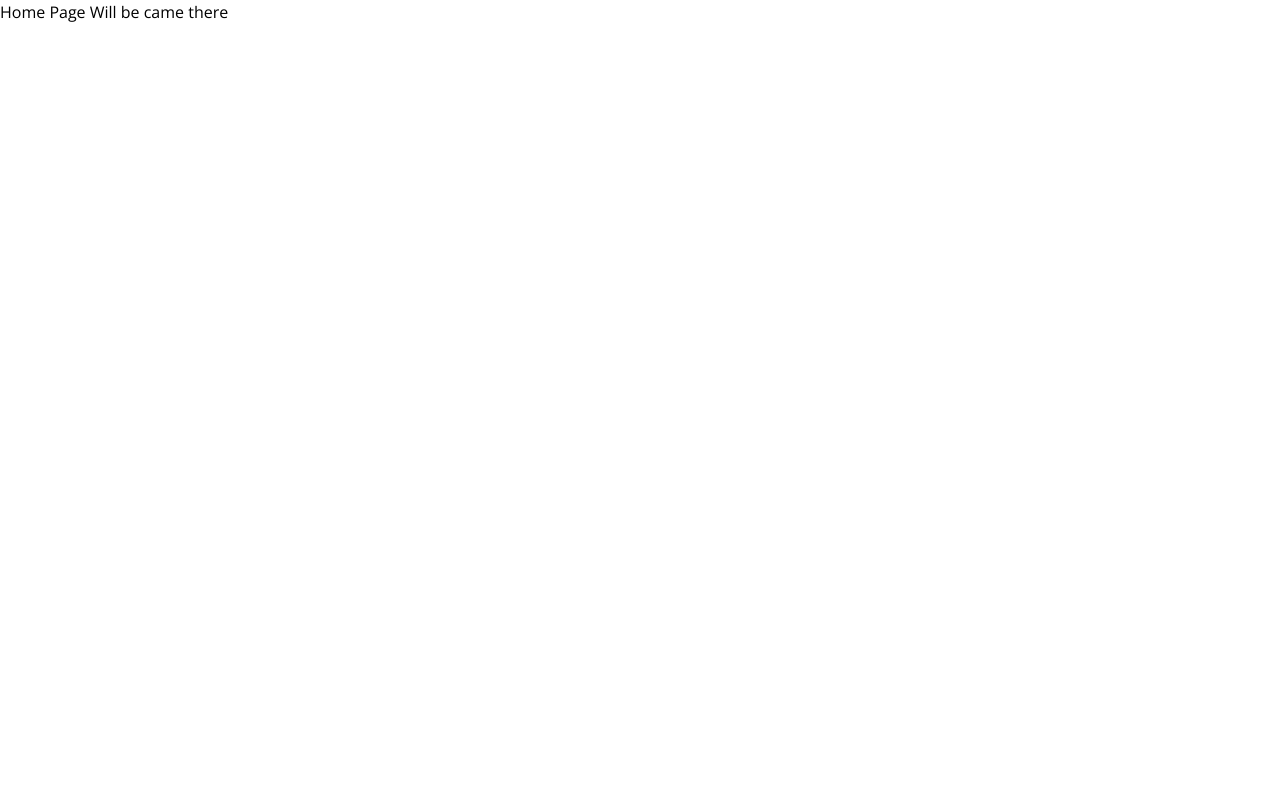
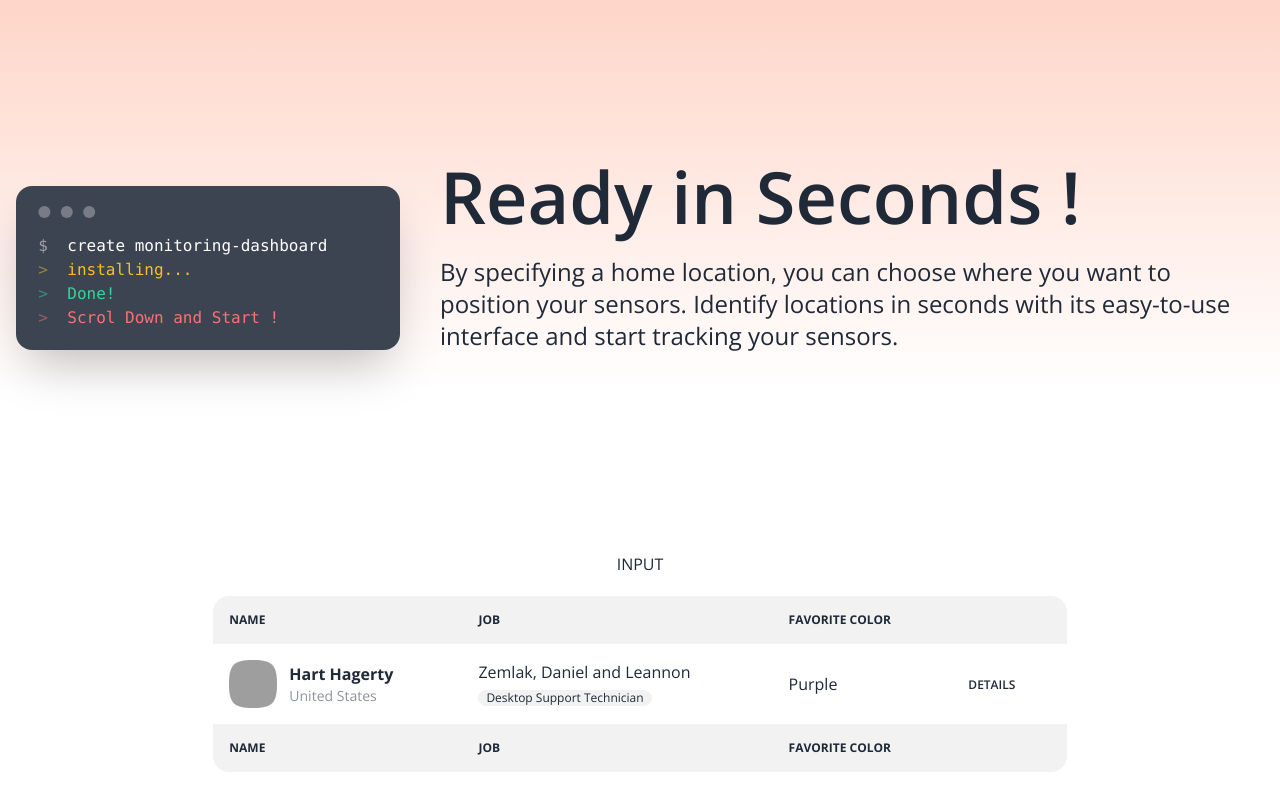
Before and after one commit to fatihes1/Sensor-Monitoring-Dashborard-w-Vue3-NodeJS, a Vue app in the folder client/: page /home in a window 1280 px wide. Built offline with nearby package versions, Linux system fonts and the light colour scheme; grey boxes are pictures that could not be loaded.

Commit message:
started home page design

```diff
--- a/client/package.json
+++ b/client/package.json
@@ -8,6 +8,7 @@
     "lint": "eslint . --ext .vue,.js,.jsx,.cjs,.mjs --fix --ignore-path .gitignore"
   },
   "dependencies": {
+    "daisyui": "^2.15.2",
     "pinia": "^2.0.13",
     "vue": "^3.2.33",
     "vue-router": "^4.0.14"
--- a/client/src/components/HomePage.vue
+++ b/client/src/components/HomePage.vue
@@ -1,9 +1,88 @@
 <template>
-  <h1>Home Page Will be came there</h1>
+  <div>
+      <!-- HERO SECTION -->
+      <div class="hero h-1/3 bg-gradient-to-b from-brand-orange/30 pt-36">
+        <div class="hero-content flex-col lg:flex-row-reverse">
+          <div class="text-center lg:text-left ml-6">
+            <h1 class="text-7xl font-semibold">Ready in Seconds !</h1>
+            <p class="py-6 text-2xl font-thin">By specifying a home location, you can choose where you want to position your sensors. Identify locations in seconds with its easy-to-use interface and start tracking your sensors.</p>
+          </div>
+          <div class="card flex-shrink-0 w-full max-w-sm shadow-2xl bg-base-100">
+            <div class="mockup-code">
+              <pre data-prefix="$"><code>create monitoring-dashboard</code></pre>
+              <pre data-prefix=">" class="text-warning"><code>installing...</code></pre>
+              <pre data-prefix=">" class="text-success"><code>Done!</code></pre>
+              <pre data-prefix=">" class="text-error"><code>Scrol Down and Start !</code></pre>
+            </div>
+          </div>
+        </div>
+      </div>
+
+      <!-- INPUT SECTION -->
+      <div class="mt-40 text-center">
+        INPUT
+      </div>
+
+      <!-- LIST MAIN POINTS -->
+      <div class="w-2/3 mx-auto mt-5">
+        <div class="overflow-x-auto w-full">
+      <table class="table w-full">
+        <!-- head -->
+        <thead>
+          <tr>
+            <th>Name</th>
+            <th>Job</th>
+            <th>Favorite Color</th>
+            <th></th>
+          </tr>
+        </thead>
+        <tbody>
+          <!-- row 1 -->
+          <tr>
+            <td>
+              <div class="flex items-center space-x-3">
+                <div class="avatar">
+                  <div class="mask mask-squircle w-12 h-12">
+                    <img src="https://cdn-icons-png.flaticon.com/512/219/219983.png" alt="Avatar Tailwind CSS Component" />
+                  </div>
+                </div>
+                <div>
+                  <div class="font-bold">Hart Hagerty</div>
+                  <div class="text-sm opacity-50">United States</div>
+                </div>
+              </div>
+            </td>
+            <td>
+              Zemlak, Daniel and Leannon
+              <br>
+              <span class="badge badge-ghost badge-sm">Desktop Support Technician</span>
+            </td>
+            <td>Purple</td>
+            <th>
+              <button class="btn btn-ghost btn-xs">details</button>
+            </th>
+          </tr>
+        </tbody>
+        <!-- foot -->
+        <tfoot>
+          <tr>
+
+            <th>Name</th>
+            <th>Job</th>
+            <th>Favorite Color</th>
+            <th></th>
+          </tr>
+        </tfoot>
+
+        </table>
+        </div>
+      </div>
+  </div>
 </template>
 
 <script>
 export default {
+
 
 }
 </script>
--- a/client/src/components/WelcomePage.vue
+++ b/client/src/components/WelcomePage.vue
@@ -1,7 +1,7 @@
 <template>
    <div class="flex-col flex my-auto justify-between items-center h-screen">
       <div class="flex flex-col justify-center items-center h-screen">
-      <div class="text-7xl flex-row font-extrabold text-center">The Sensor <span class="text-transparent bg-clip-text bg-gradient-to-r from-brand-orange to-purple-700">Monitoring</span> <br> Dashboard System</div>
+      <div class="text-7xl flex-row font-extrabold text-center text-gray-800">The Sensor <span class="text-transparent bg-clip-text bg-gradient-to-r from-brand-orange to-purple-700">Monitoring</span> <br> Dashboard System</div>
       <div class="text-2xl flex-row font-normal text-center py-10 text-gray-500">An approachable, performant and user friendly monitoring system for building IoT developers.</div>
        <section class="mb-10">
            <a href="" class=" bg-brand-orange hover:bg-orange-600 transition-colors px-3 py-2 font-semibold text-lg rounded-lg text-white">
--- a/client/tailwind.config.js
+++ b/client/tailwind.config.js
@@ -10,7 +10,5 @@ module.exports = {
       }
     },
   },
-  plugins: [
-
-  ],
+  plugins: [require("daisyui")],
 }
```
Also changed, not shown: 1 other file (tests, documents, lock files or other folders).
